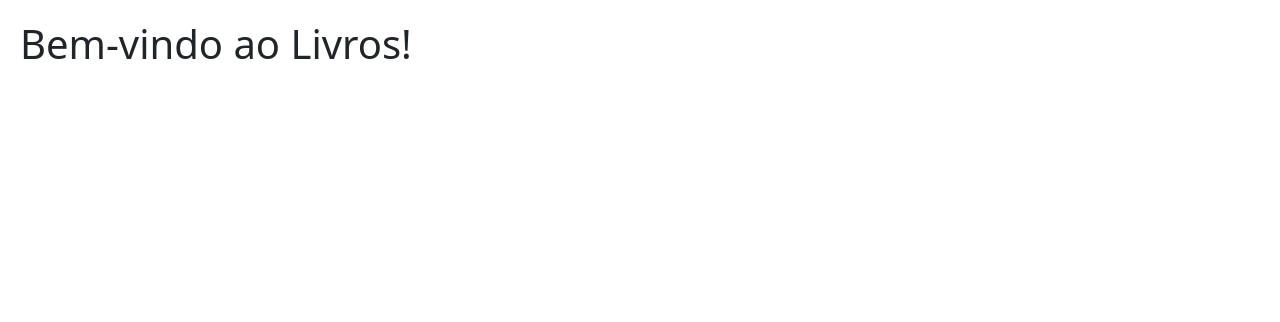
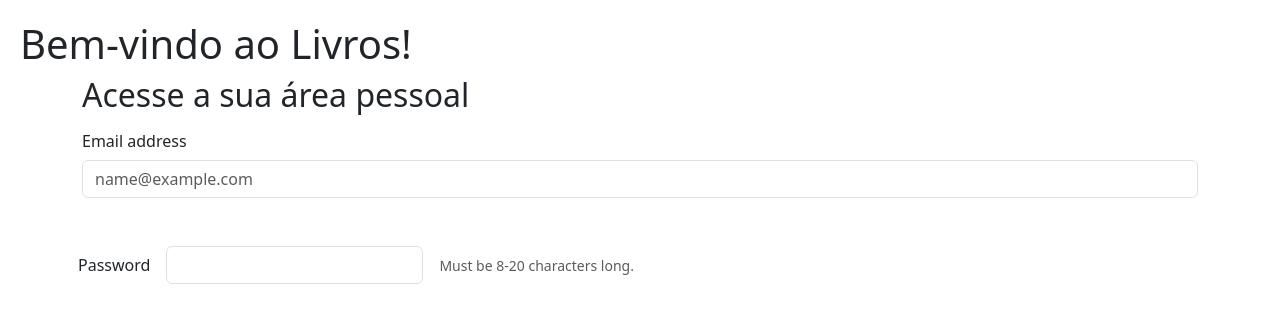
Before and after one commit to BabiCila/livros, a plain HTML site: page index.html in a window 1280 px wide. Drawn offline with nearby package versions, Linux system fonts and the light colour scheme.

Commit message:
adiciona formulario login a pag inicial

```diff
--- a/index.html
+++ b/index.html
@@ -10,6 +10,32 @@
 <body>
   <h1>Bem-vindo ao Livros!</h1>
 
+  <section class="container">
+    <div class="row">
+      <div class="col-md-6">
+        <h2>Acesse a sua área pessoal</h2>
+
+      </div>
+    <div class="mb-3">
+      <label for="exampleFormControlInput1" class="col-form-label">Email address</label>
+      <input type="email" class="form-control" id="exampleFormControlInput1" placeholder="name@example.com">
+    </div>
+    <div class="row g-3 align-items-center">
+      <div class="col-auto">
+        <label for="inputPassword6" class="col-form-label">Password</label>
+      </div>
+      <div class="col-auto">
+        <input type="password" id="inputPassword6" class="form-control" aria-describedby="passwordHelpInline">
+      </div>
+      <div class="col-auto">
+        <span id="passwordHelpInline" class="form-text">
+          Must be 8-20 characters long.
+        </span>
+      </div>
+    </div>
+    </div>
+
+
   <script src="js/script.js"></script>
   <script src="https://cdn.jsdelivr.net/npm/bootstrap@5.3.7/dist/js/bootstrap.bundle.min.js" integrity="sha384-ndDqU0Gzau9qJ1lfW4pNLlhNTkCfHzAVBReH9diLvGRem5+R9g2FzA8ZGN954O5Q" crossorigin="anonymous"></script>
 </body>
```
